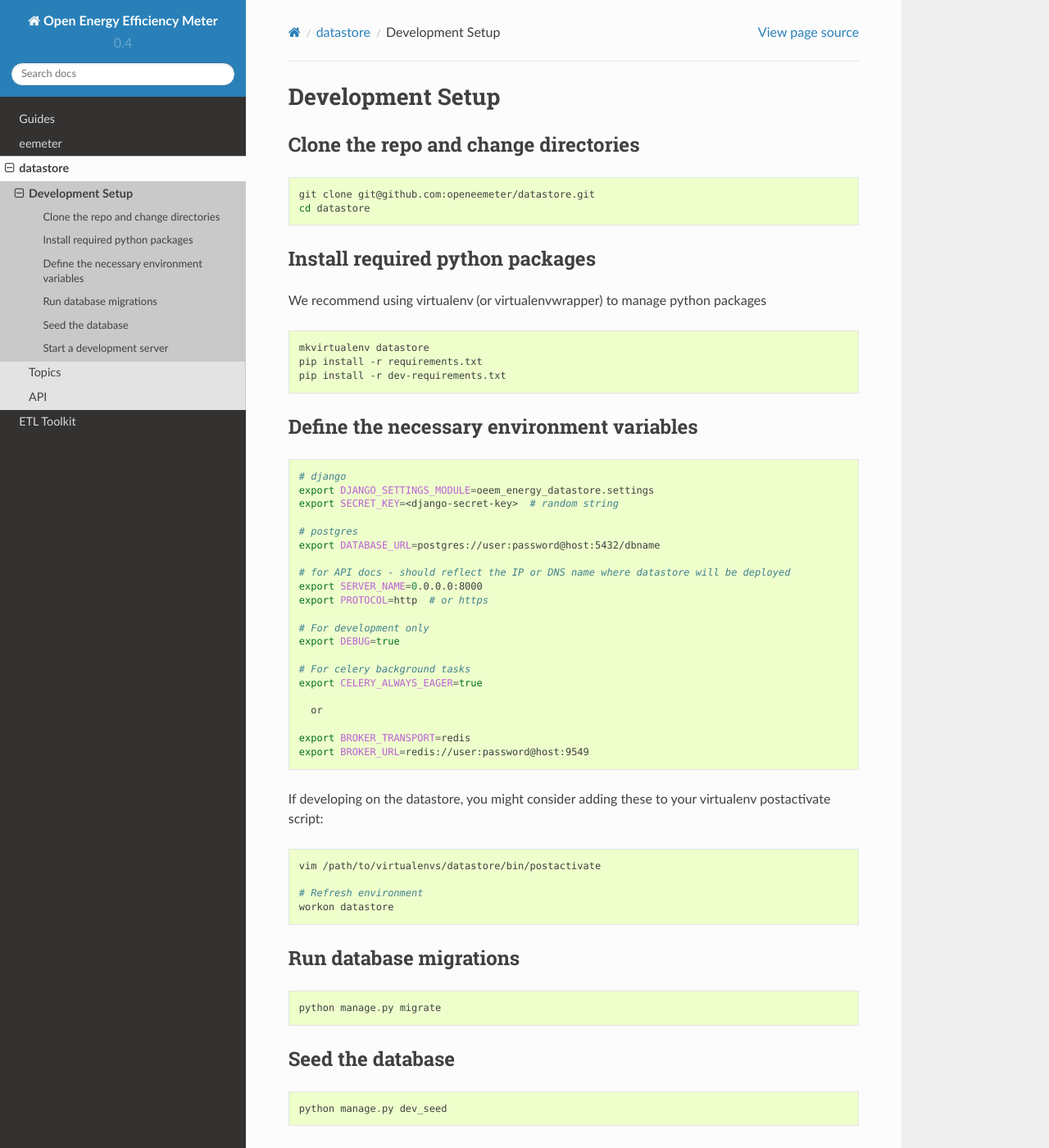
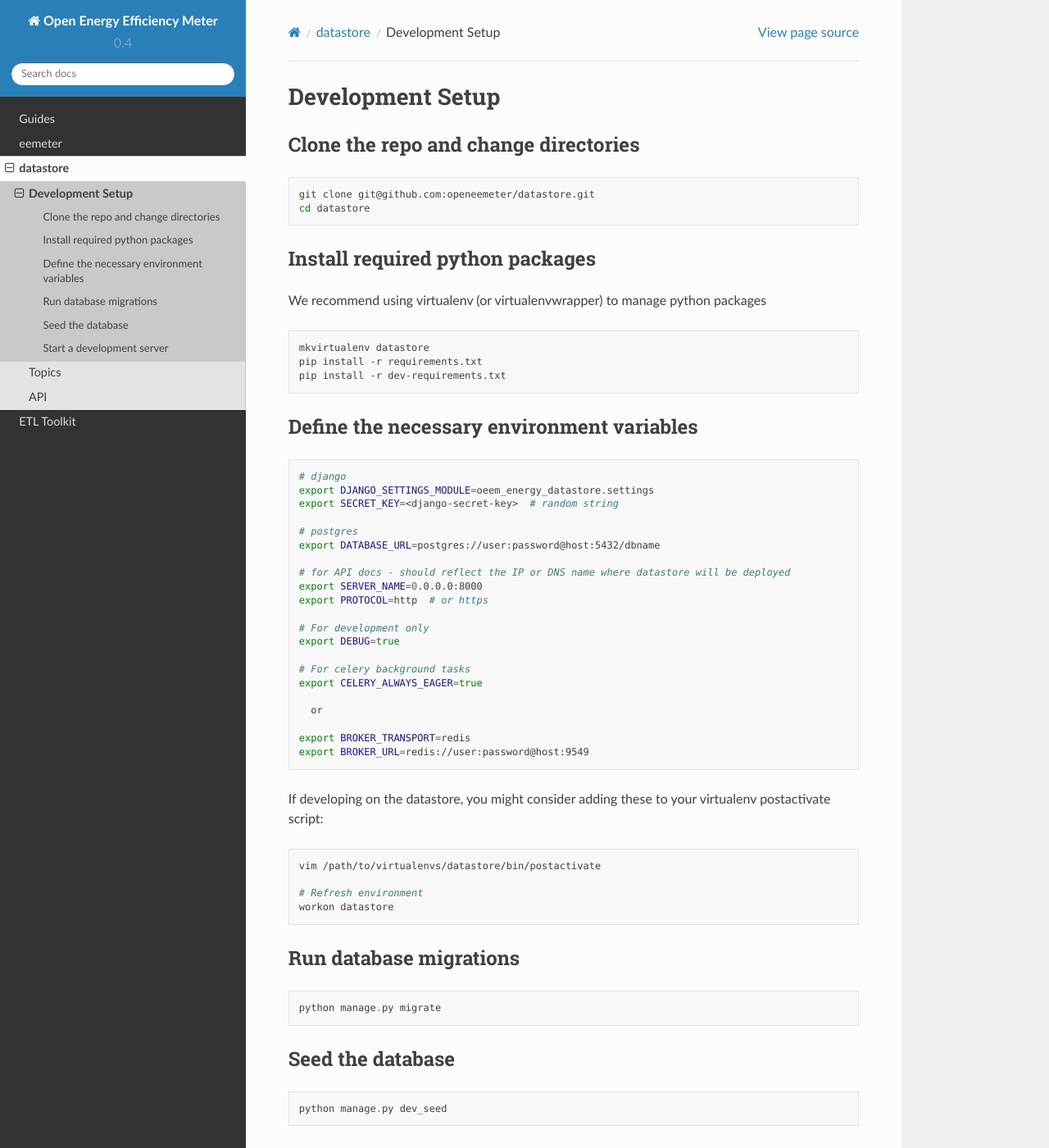
Before and after one commit to openeemeter/eemeter, a Sphinx documentation site: the page built from docs/datastore_setup.rst, in a window 1280 px wide and 1400 px high. Shown: the whole window at 82% size. Built offline with Sphinx 7.4.7 and the Read the Docs theme 2.0.0, drawn with Linux system fonts in a browser that asks for light colours; pages that are not in the unit, such as notebooks, are missing from menus.

Commit message:
Switch highlighting strategy

```diff
--- a/docs/conf.py
+++ b/docs/conf.py
@@ -105,7 +105,9 @@
 
 # List of patterns, relative to source directory, that match files and
 # directories to ignore when looking for source files.
-exclude_patterns = ['_build', '.ipynb_checkpoints']
+exclude_patterns = ['_build', '**.ipynb_checkpoints']
+
+highlight_language = 'none'
 
 # The reST default role (used for this markup: `text`) to use for all
 # documents.
@@ -123,7 +125,7 @@
 #show_authors = False
 
 # The name of the Pygments (syntax highlighting) style to use.
-pygments_style = 'sphinx'
+#pygments_style = 'sphinx'
 
 # A list of ignored prefixes for module index sorting.
 #modindex_common_prefix = []
```
